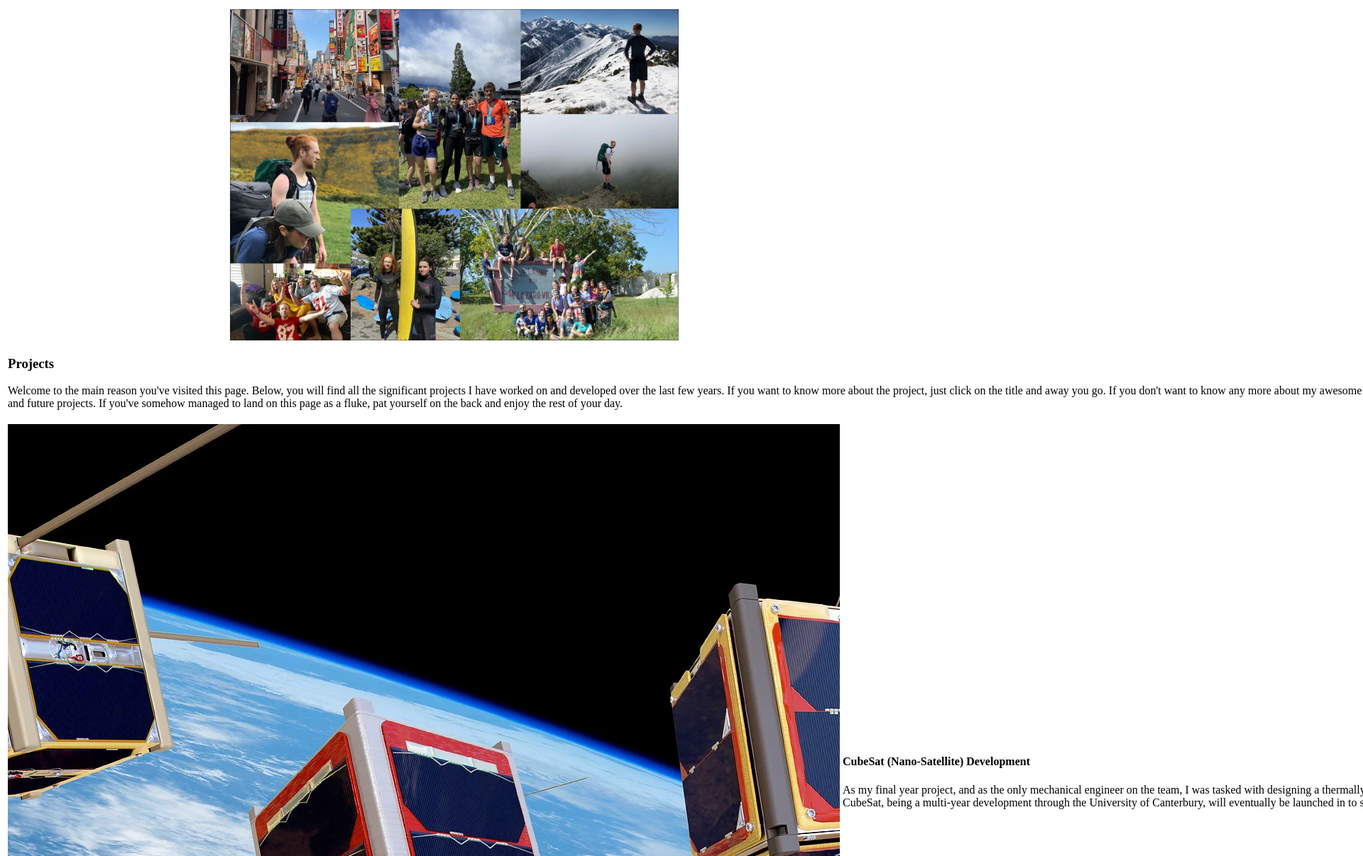
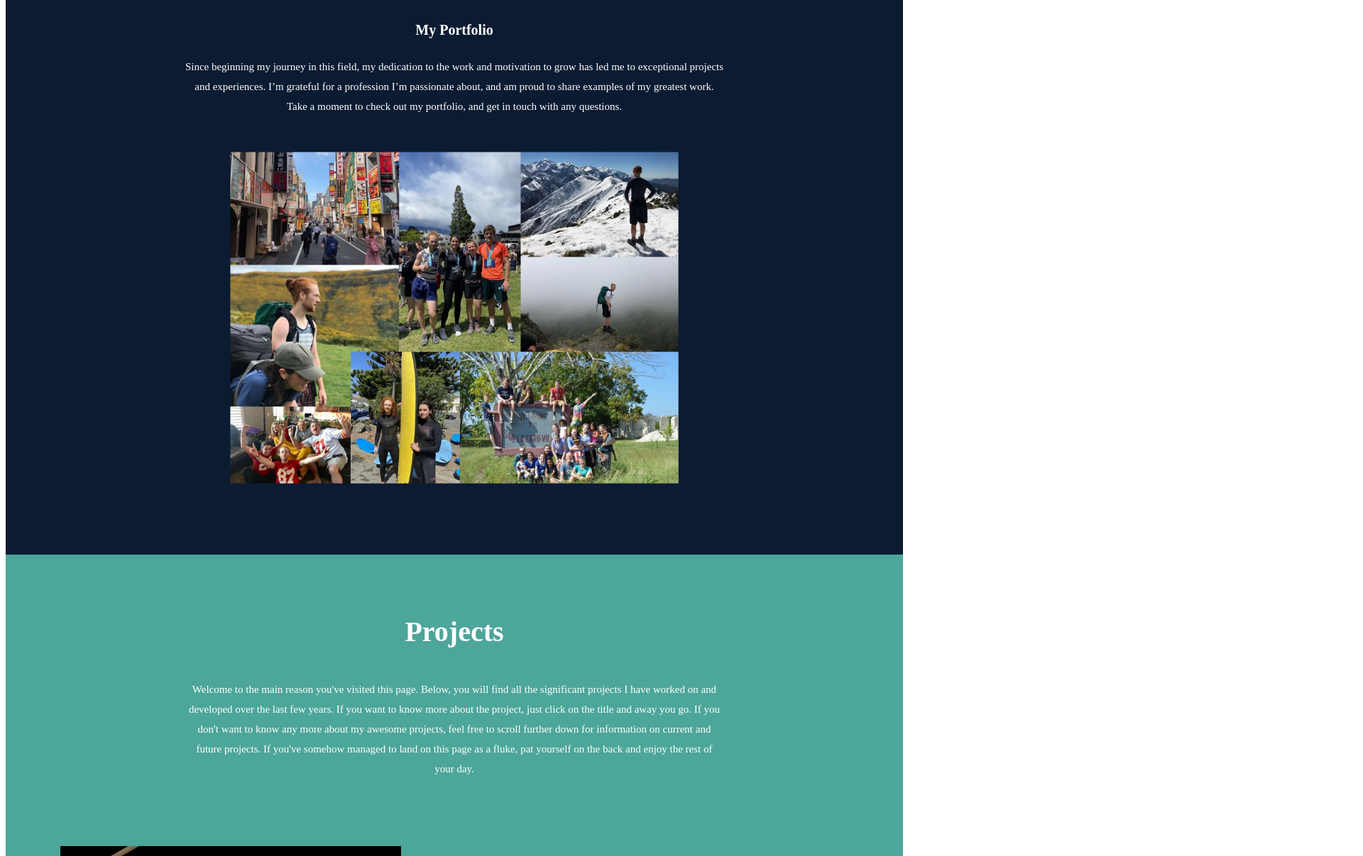
Before and after one commit to ejenness349/Portfolio, a plain HTML site: page Index.html in a window 1280 px wide. Shown: the part 304-1511 px from the top of the page at 71% size, 1920 px wide, since content can reach past the window. Drawn offline with Linux system fonts and the light colour scheme.

Commit message:
started formatting the webpage

```diff
--- a/style.css
+++ b/style.css
@@ -1,3 +1,6 @@
+* {
+    font: questrial, sans-serif;
+}
 
 nav ul {
     list-style-type: none;
@@ -27,11 +30,64 @@ nav ul li {
     padding-top: 10px;
 }
 
+.main {
+    background-color: rgb(11,27,50);
+    padding-bottom: 20px;
+    margin: 0;
+}
+
+td {
+    text-align: center;
+}
+
+heading h1 {
+    text-align: center;
+    line-height: 1.25em;
+    font-size: 72px;
+    color: rgb(77,166,154);
+}
+
+heading h3 {
+    text-align: center;
+    line-height: 1.67em;
+    font-size: 20px;
+    color: white;
+}
+
+heading p {
+    text-align: center;
+    line-height: 1.875em;
+    font-size: 15px;
+    color: white;
+    max-width: 60%;
+    min-width: 30%;
+    margin:0 auto;
+}
+
+.heading-projects {
+    color: white;
+    text-align: center;
+    margin:0 auto;
+}
+
+.heading-projects h3 {
+    text-align: center;
+    line-height: 1.35em;
+    font-size: 40px;
+}
+.heading-projects p {
+    max-width: 60%;
+    min-width: 30%;
+    line-height: 1.875em;
+    font-size: 15px;
+}
+
 .collage {
     display: block;
     margin-left: auto;
     margin-right: auto;
     width: 50%;
+    padding-top: 50px;
 }
 
 .finished, .work-in-progress, .future-projects {
@@ -45,7 +101,110 @@ contact {
     text-align: center;
 }
 
+table {
+    margin-top: 100px;
+    background-color: rgb(77,166,154);
+	width: 100%;
+
+}
+
+table p {
+    max-width: 70%;
+    min-width: 30%;
+    margin:0 auto;
+}
+
+table td {
+    text-align: center;
+    vertical-align: middle;
+    padding-bottom: 40px;
+    padding-top: 40px;
+}
+
+table .heading-projects {
+    text-align: center;
+    vertical-align: middle;
+}
+
+table img {
+    width: 480px;
+    height: 500px;
+    object-fit: cover;
+    object-position: 50% 50%;
+}
+
+table .main-info {
+    text-align: center;
+    vertical-align: middle;
+}
+
+.info-element {
+    width: 480px;
+    height: 500px;
+    background-color: rgb(11,27,50);
+}
+
+table .main-info h4 {
+    color: rgb(77,166,154);
+    line-height: 1.41em;
+    font-size: 22px;
+}
+
+table .main-info p {
+    color: white;
+    line-height: 1.875em;
+    font-size: 15px;
+}
+
+kanban .title {
+    color: rgb(77,166,154);
+    margin-top: 100px;
+}
+
+kanban p {
+    color: white;
+}
+
+.main contact {
+    text-align: center;
+    color: white;
+    margin-top: 20px;
+}
+
+contact {
+    margin-top: 50px;
+}
+
+footer {
+    text-align: center;
+    background: rgb(11,27,50);
+    line-height: 200%;
+    height: 100%;
+    color: white;
+}
 /*
+.main-info {
+    background-color:rgb(10,24,45);
+    width: 480px;
+    height: 500px;
+
+    margin: 20px;
+}
+
+.main-info h4 {
+    color: rgb(77,166,154);
+    text-align: center;
+    line-height: 1.41em;
+    font-size: 22px;
+}
+
+.main-info p {
+    color: white;
+    text-align: center;
+    line-height: 1.875em;
+    font-size: 15px;
+}
+
 .main {
 
     background-color: #0b1b32;
```
